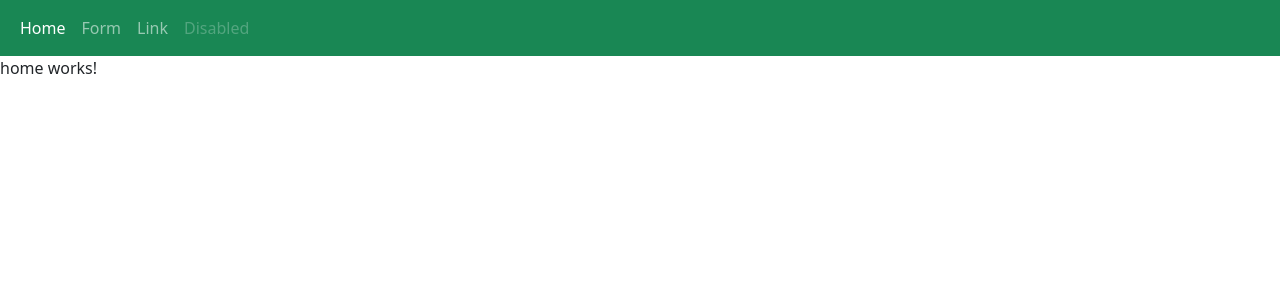
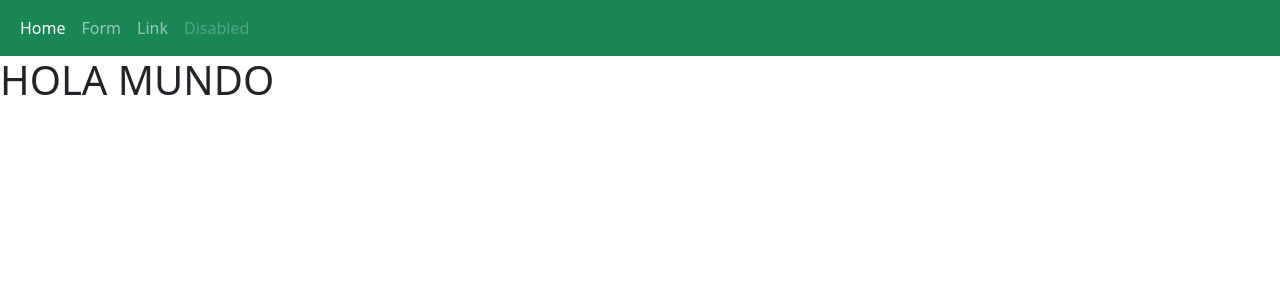
Before and after one commit to AlexBlacio1/frontend, an Angular app: page /home in a window 1280 px wide. Shown: the top 300 px of the page. Built offline with nearby package versions, Linux system fonts and the light colour scheme.

Commit message:
Update home.component.html

```diff
--- a/src/app/screens/home/home.component.html
+++ b/src/app/screens/home/home.component.html
@@ -1 +1 @@
-<p>home works!</p>
+<h1>HOLA MUNDO</h1>
```
